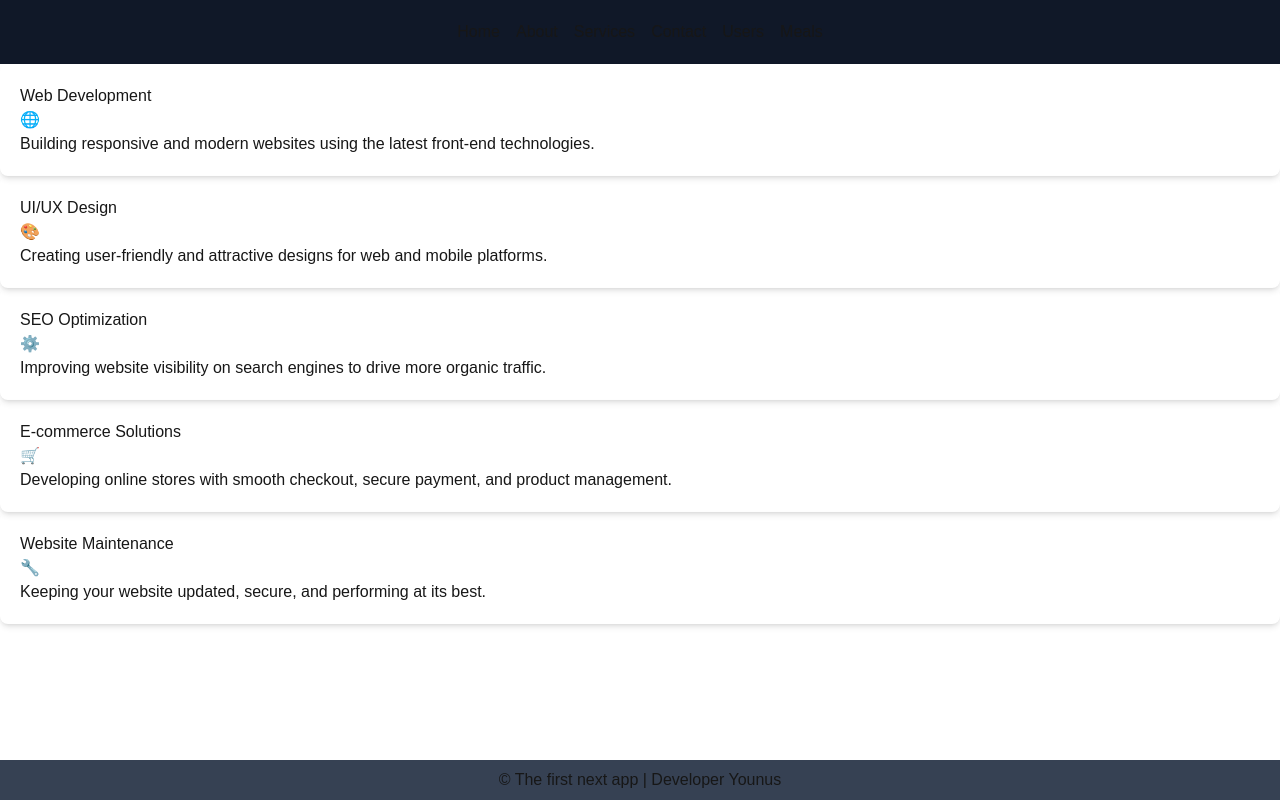
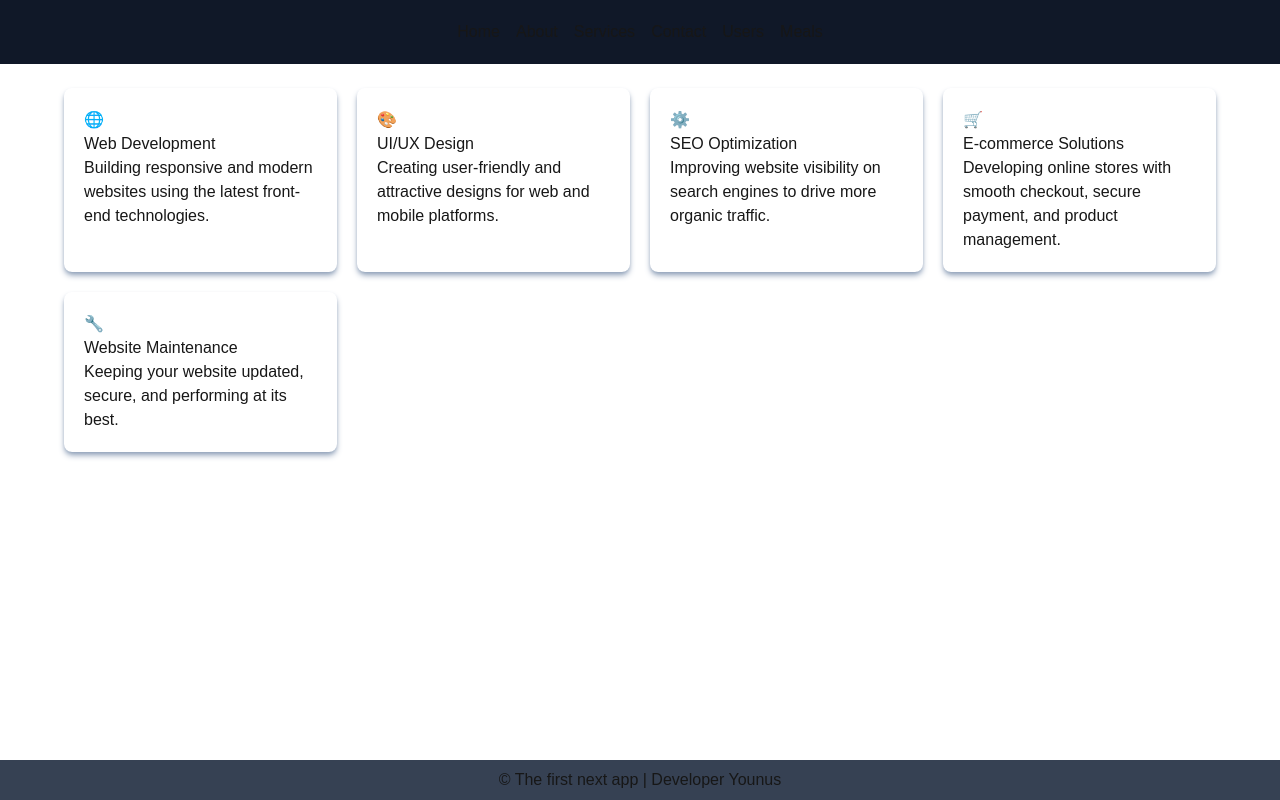
Before and after one commit to younus-always/nextjs-concepts, a Next.js app: page /services in a window 1280 px wide. Built offline with nearby package versions, Linux system fonts and the light colour scheme.

Commit message:
grouped route, nested layout conditional layout

```diff
--- /dev/null
+++ b/src/app/(authPages)/login/page.jsx
@@ -0,0 +1,9 @@
+const LoginPage = () => {
+  return (
+    <div>
+
+    </div>
+  )
+}
+
+export default LoginPage
--- /dev/null
+++ b/src/app/(authPages)/register/page.jsx
@@ -0,0 +1,9 @@
+const RegisterPage = () => {
+  return (
+    <div>
+
+    </div>
+  )
+}
+
+export default RegisterPage
--- /dev/null
+++ b/src/app/(dashboards)/admin-dashboard/page.jsx
@@ -0,0 +1,9 @@
+const AdminDashboard = () => {
+      return (
+            <div>
+
+            </div>
+      )
+}
+
+export default AdminDashboard
--- /dev/null
+++ b/src/app/(dashboards)/layout.jsx
@@ -0,0 +1,18 @@
+const DashboardLayout = ({ children }) => {
+      return (
+            <div className="grid grid-cols-12">
+                  <div className="col-span-3 bg-gray-800 p-5">
+                        <ul>
+                              <li>
+                                    list
+                              </li>
+                        </ul>
+                  </div>
+                  <div className="col-span-9">
+                        {children}
+                  </div>
+            </div>
+      )
+}
+
+export default DashboardLayout
--- /dev/null
+++ b/src/app/(dashboards)/user-dashboard/page.jsx
@@ -0,0 +1,9 @@
+const UserDashboard = () => {
+      return (
+            <div>
+
+            </div>
+      )
+}
+
+export default UserDashboard
--- a/src/app/components/Footer.jsx
+++ b/src/app/components/Footer.jsx
@@ -1,9 +1,17 @@
+"use client"
+import { usePathname } from "next/navigation"
+
 const Footer = () => {
-      return (
-            <div className='flex items-center justify-center py-2 bg-gray-700'>
-                  <p>&copy; The first next app | Developer Younus</p>
-            </div>
-      )
+      const pathname = usePathname()
+      // const hideFooter = pathname === '/user-dashboard' || pathname === '/admin-dashboard'
+
+      if (!pathname.includes('dashboard')) {
+            return (
+                  <div className='flex items-center justify-center py-2 bg-gray-700'>
+                        <p>&copy; The first next app | Developer Younus</p>
+                  </div>
+            )
+      }
 }
 
 export default Footer
--- a/src/app/components/Navber.jsx
+++ b/src/app/components/Navber.jsx
@@ -1,6 +1,12 @@
+"use client"
 import Link from "next/link"
+import { usePathname } from "next/navigation"
 
 const Navber = () => {
+  const pathname = usePathname()
+  // const hideNavber = pathname === '/user-dashboard' || pathname === '/admin-dashboard'
+
+  if (!pathname.includes('dashboard')) {
     return (
       <nav className='bg-gray-900 flex items-center justify-center'>
         <div className='flex items-center justify-between py-5'>
@@ -28,5 +34,6 @@ const Navber = () => {
       </nav>
     )
   }
+}
 
 export default Navber
--- a/src/app/services/[id]/page.jsx
+++ b/src/app/services/[id]/page.jsx
@@ -1,7 +1,7 @@
 import React from 'react'
 
 const ServicesDetailPage = ({ params }) => {
-      const id = params.id
+      const id = params?.id
       return (
             <div>
                   <p>Service Id: {id}</p>
--- a/src/app/services/page.jsx
+++ b/src/app/services/page.jsx
@@ -38,15 +38,17 @@ const ServicesPage = () => {
       ]
 
       return (
-            <div>
+            <div className='max-w-6xl mx-auto py-6 grid grid-cols-4 gap-5'>
                   {
-                        services.map(service => <div key={service.id}
-                              onClick={() => router.push(`/services/${service.id}`)}
-                              className='rounded-lg p-5 shadow-md'>
-                              <h3>{service.title}</h3>
-                              <span>{service.icon}</span>
-                              <p>{service.description}</p>
-                        </div>)
+                        services.map(service => {
+                              return (<div key={service.id}
+                                    onClick={() => router.push(`/services/${service.id}`)}
+                                    className='rounded-lg p-5 shadow-md hover:scale-95 hover:shadow-lg duration-300 shadow-slate-400 cursor-pointer'>
+                                    <span>{service.icon}</span>
+                                    <h3>{service.title}</h3>
+                                    <p>{service.description}</p>
+                              </div>)
+                        })
                   }
             </div>
       )
```
Lines whose indentation alone changed are shown as unchanged.
